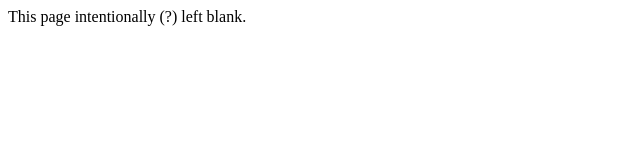
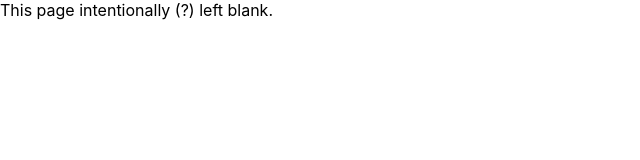
Before and after one commit to the-grid/ed-userhtml, a website: page index.html in a window 1280 px wide. Shown: the whole page, without its empty margins (0-640 px from the left). Drawn offline with Linux system fonts and the light colour scheme.

Commit message:
style reset

```diff
--- a/index.html
+++ b/index.html
@@ -3,6 +3,20 @@
 <head>
   <meta charset="UTF-8">
   <title>demo ed-userhtml</title>
+  <style>
+    html, body {
+      margin: 0;
+      padding: 0;
+      font-family: -apple-system, BlinkMacSystemFont,
+        'avenir next', avenir,
+        helvetica, 'helvetica neue',
+        ubuntu,
+        roboto, noto,
+        'segoe ui', arial,
+        sans-serif;
+      line-height: 1.25;
+    }
+  </style>
 </head>
 <body>
   <div id="userhtml">loading...</div>
```
